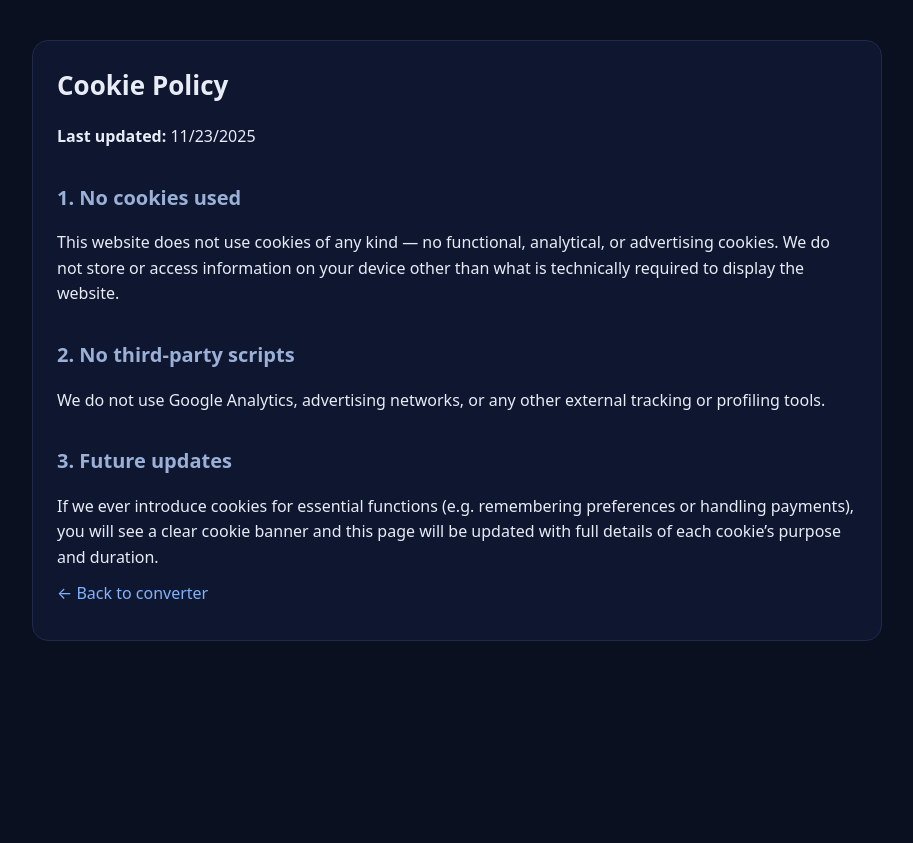
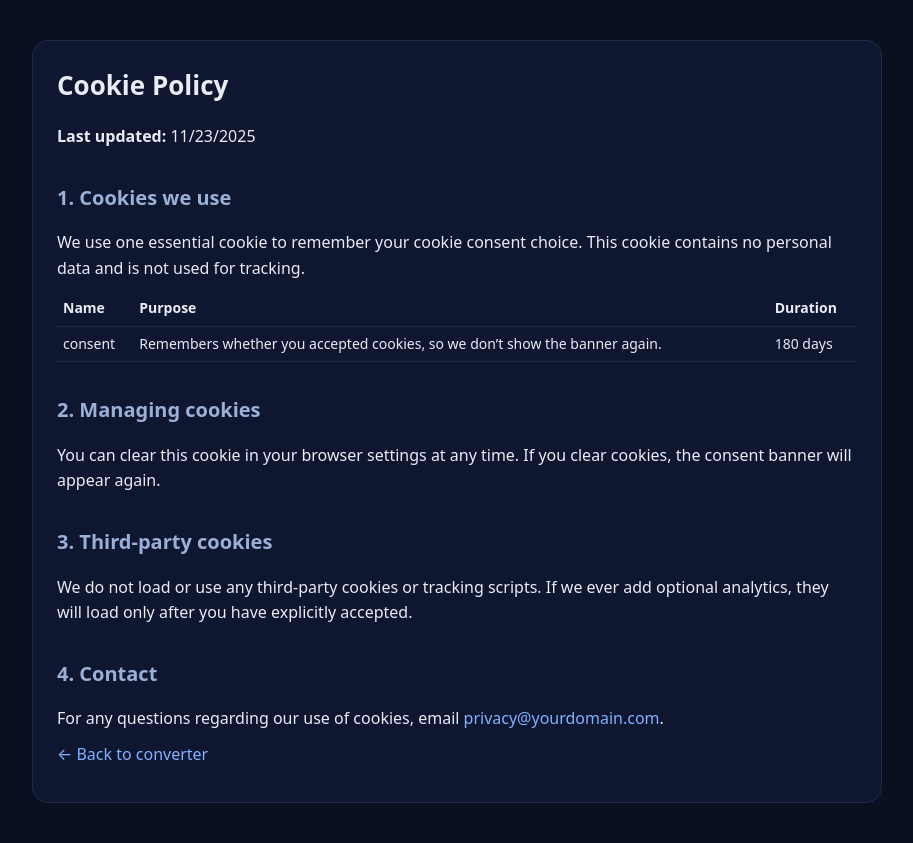
Before and after one commit to modro1991-debug/any2any, a FastAPI app: page /cookies in a window 1280 px wide. Shown: the whole page, without its empty margins (183-1096 px from the left). Before the commit the page ends 641 px from the top, so only its background shows below. Run offline with FastAPI, Linux system fonts and the light colour scheme; parts of the project's set-up code (start-up, migrations or seed data) failed here and were passed over.

Commit message:
Update cookies.html

```diff
--- a/templates/cookies.html
+++ b/templates/cookies.html
@@ -11,6 +11,8 @@ h1{margin-top:0;font-size:26px}
 h2{margin-top:32px;font-size:20px;color:#9ab0d6}
 a{color:#7fb2ff;text-decoration:none}
 p{margin:10px 0}
+table{width:100%;border-collapse:collapse;font-size:14px;margin-top:10px}
+th,td{padding:6px;text-align:left;border-bottom:1px solid #1f2a4a}
 </style>
 </head>
 <body>
@@ -18,15 +20,29 @@ p{margin:10px 0}
 <h1>Cookie Policy</h1>
 <p><strong>Last updated:</strong> <span id="date"></span></p>
 
-<h2>1. No cookies used</h2>
-<p>This website does not use cookies of any kind — no functional, analytical, or advertising cookies.
-We do not store or access information on your device other than what is technically required to display the website.</p>
+<h2>1. Cookies we use</h2>
+<p>We use one essential cookie to remember your cookie consent choice.
+This cookie contains no personal data and is not used for tracking.</p>
 
-<h2>2. No third-party scripts</h2>
-<p>We do not use Google Analytics, advertising networks, or any other external tracking or profiling tools.</p>
+<table>
+  <tr><th>Name</th><th>Purpose</th><th>Duration</th></tr>
+  <tr>
+    <td>consent</td>
+    <td>Remembers whether you accepted cookies, so we don’t show the banner again.</td>
+    <td>180 days</td>
+  </tr>
+</table>
 
-<h2>3. Future updates</h2>
-<p>If we ever introduce cookies for essential functions (e.g. remembering preferences or handling payments), you will see a clear cookie banner and this page will be updated with full details of each cookie’s purpose and duration.</p>
+<h2>2. Managing cookies</h2>
+<p>You can clear this cookie in your browser settings at any time.
+If you clear cookies, the consent banner will appear again.</p>
+
+<h2>3. Third-party cookies</h2>
+<p>We do not load or use any third-party cookies or tracking scripts.
+If we ever add optional analytics, they will load only after you have explicitly accepted.</p>
+
+<h2>4. Contact</h2>
+<p>For any questions regarding our use of cookies, email <a href="mailto:privacy@yourdomain.com">privacy@yourdomain.com</a>.</p>
 
 <p><a href="/">← Back to converter</a></p>
 </div>
```
